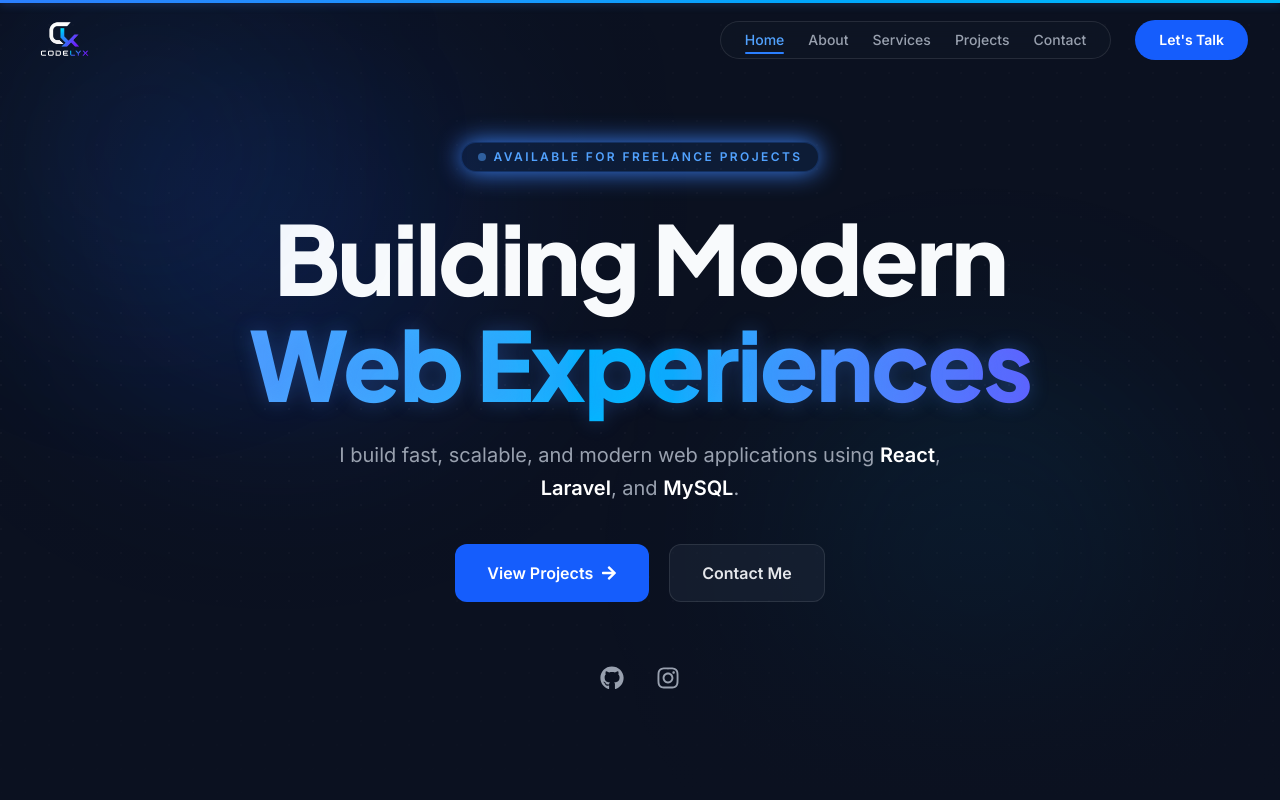
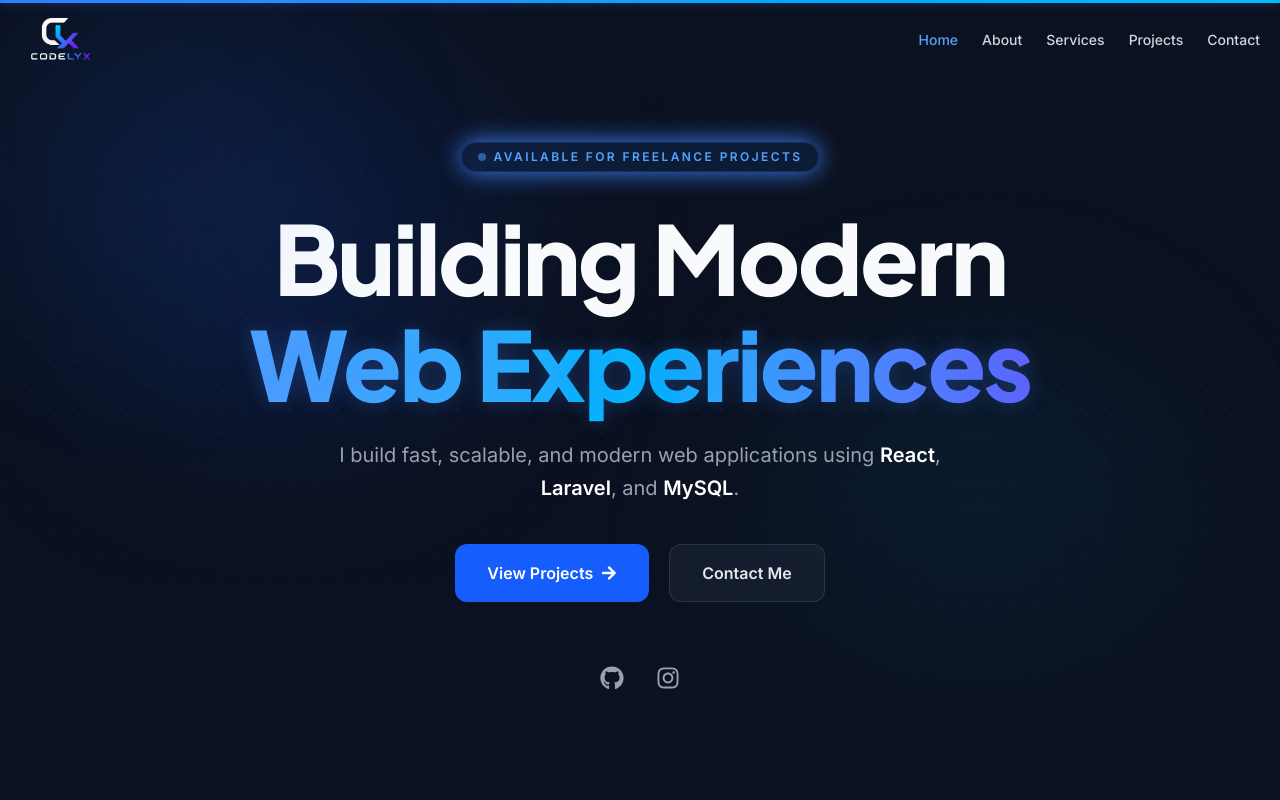
Before and after one commit to zaidmariam/codelyx, a React (Vite) app: page / in a window 1280 px wide. Shown: the top 800 px of the page. Built offline with nearby package versions, Linux system fonts and the light colour scheme.

Commit message:
modifier

```diff
--- a/src/components/Navbar.jsx
+++ b/src/components/Navbar.jsx
@@ -12,21 +12,22 @@ const links = [
   { name: "Contact", href: "#contact", id: "contact" },
 ];
 
+
 export default function Navbar() {
 
-  const [open, setOpen] = useState(false);
-  const [scrolled, setScrolled] = useState(false);
-  const [activeSection, setActiveSection] = useState("home");
+  const [open,setOpen] = useState(false);
+  const [scrolled,setScrolled] = useState(false);
+  const [activeSection,setActiveSection] = useState("home");
 
-  const isScrolling = useRef(false);
+  const scrolling = useRef(false);
 
 
+  useEffect(()=>{
 
-  // Scroll background
-  useEffect(() => {
+    const handleScroll=()=>{
 
-    const handleScroll = () => {
       setScrolled(window.scrollY > 20);
+
     };
 
 
@@ -36,28 +37,28 @@ export default function Navbar() {
     );
 
 
-    return () => {
-      window.removeEventListener(
+    return ()=>window.removeEventListener(
       "scroll",
       handleScroll
     );
-    };
 
-  }, []);
+
+  },[]);
 
 
 
-
-  // Active section
-  useEffect(() => {
+  useEffect(()=>{
 
 
     const observer = new IntersectionObserver(
       (entries)=>{
 
-        entries.forEach((entry)=>{
+        entries.forEach(entry=>{
 
-          if(entry.isIntersecting && !isScrolling.current){
+          if(
+            entry.isIntersecting &&
+            !scrolling.current
+          ){
 
             setActiveSection(entry.target.id);
 
@@ -67,14 +68,12 @@ export default function Navbar() {
 
       },
       {
-        rootMargin:"-30% 0px -60% 0px",
-        threshold:0
+        rootMargin:"-30% 0px -60% 0px"
       }
     );
 
 
-
-    links.forEach((link)=>{
+    links.forEach(link=>{
 
       const section =
       document.getElementById(link.id);
@@ -87,23 +86,16 @@ export default function Navbar() {
     });
 
 
-
     return ()=>observer.disconnect();
 
 
-  }, []);
+  },[]);
 
 
 
-
-  // Smooth scroll function
-  const handleScrollTo = (
-    e,
-    id
-  )=>{
+  const scrollToSection=(e,id)=>{
 
     e.preventDefault();
-
 
     const section =
     document.getElementById(id);
@@ -111,38 +103,28 @@ export default function Navbar() {
 
     if(section){
 
-      isScrolling.current = true;
+      scrolling.current=true;
 
       setActiveSection(id);
 
       setOpen(false);
 
 
-      const offset = 90;
-
-
-      const position =
-      section.getBoundingClientRect().top +
-      window.scrollY -
-      offset;
-
-
-
       window.scrollTo({
 
-        top:position,
+        top:
+        section.offsetTop - 80,
 
         behavior:"smooth"
 
       });
 
 
-
       setTimeout(()=>{
 
-        isScrolling.current=false;
+        scrolling.current=false;
 
-      },800);
+      },700);
 
     }
 
@@ -150,51 +132,19 @@ export default function Navbar() {
 
 
 
+  return (
 
-  // Close menu on resize
-  useEffect(()=>{
-
-    const resize = ()=>{
-
-      if(window.innerWidth >= 1024){
-
-        setOpen(false);
-
-      }
-
-    };
-
-
-    window.addEventListener(
-      "resize",
-      resize
-    );
-
-
-    return ()=>{
-
-      window.removeEventListener(
-        "resize",
-        resize
-      );
-
-    };
-
-
-  },[]);
-
-
-
-  return (
     <header
       className={`
       fixed
       top-0
       left-0
       w-full
-      z-[10000]
+      h-20
+      z-[99999]
       transition-all
       duration-300
+
       ${
         scrolled || open
         ?
@@ -204,39 +154,37 @@ export default function Navbar() {
       }
       `}
     >
+
+
       <div
         className="
         max-w-7xl
         mx-auto
-        px-4
-        sm:px-6
-        lg:px-8
-        h-16
-        sm:h-20
+        h-full
+        px-5
         flex
         items-center
         justify-between
         "
       >
 
+
+
         {/* LOGO */}
 
         <a
           href="#home"
-          onClick={(e)=>handleScrollTo(e,"home")}
+          onClick={(e)=>scrollToSection(e,"home")}
         >
 
           <img
             src="/logoo.png"
-            alt="Logo"
+            alt="logo"
             className="
-            h-10
-            sm:h-12
-            lg:h-16
-            w-auto
+            w-16
+            sm:w-20
+            h-auto
             object-contain
-            hover:scale-105
-            transition
             "
           />
 
@@ -244,7 +192,9 @@ export default function Navbar() {
 
 
 
-        {/* DESKTOP MENU */}
+
+
+        {/* DESKTOP */}
 
         <nav
           className="
@@ -255,99 +205,33 @@ export default function Navbar() {
           "
         >
 
-          <div
-            className="
-            flex
-            gap-6
-            bg-[#111827]/50
-            border
-            border-white/10
-            px-6
-            py-2
-            rounded-full
-            backdrop-blur
-            "
-          >
-
           {
-              links.map((link)=>{
-
-                const active =
-                activeSection === link.id;
-
-
-                return (
+            links.map(link=>(
 
               <a
                 key={link.id}
                 href={link.href}
-                    onClick={(e)=>handleScrollTo(e,link.id)}
+                onClick={(e)=>scrollToSection(e,link.id)}
                 className={`
-                    relative
                 text-sm
                 font-medium
-                    transition
+
                 ${
-                      active
+                  activeSection===link.id
                   ?
                   "text-blue-400"
                   :
-                      "text-gray-400 hover:text-white"
+                  "text-gray-300 hover:text-white"
                 }
                 `}
               >
 
                 {link.name}
 
-
-                    {
-                      active && (
-
-                        <motion.span
-                          layoutId="active"
-                          className="
-                          absolute
-                          left-0
-                          right-0
-                          -bottom-1
-                          h-[2px]
-                          bg-blue-500
-                          rounded-full
-                          "
-                        />
-
-                      )
-                    }
-
-
               </a>
 
-                );
-
-              })
+            ))
           }
-
-          </div>
-
-
-
-          <a
-            href="#contact"
-            onClick={(e)=>handleScrollTo(e,"contact")}
-            className="
-            bg-blue-600
-            hover:bg-blue-500
-            text-white
-            px-6
-            py-2.5
-            rounded-full
-            font-semibold
-            text-sm
-            transition
-            "
-          >
-            Let's Talk
-          </a>
 
 
         </nav>
@@ -359,19 +243,25 @@ export default function Navbar() {
         {/* MOBILE BUTTON */}
 
         <button
+
           onClick={()=>setOpen(!open)}
+
           className="
           lg:hidden
+          relative
+          z-[100001]
+          flex
+          items-center
+          justify-center
           text-3xl
-          text-gray-300
-          bg-[#111827]/70
+          text-white
+          bg-[#111827]
           border
           border-white/10
-          p-2
+          p-3
           rounded-xl
-          cursor-pointer
           "
-          aria-label="menu"
+
         >
 
           {
@@ -382,7 +272,9 @@ export default function Navbar() {
             <HiMenu/>
           }
 
+
         </button>
+
 
 
       </div>
@@ -416,102 +308,52 @@ export default function Navbar() {
             y:-20
           }}
 
-              transition={{
-                duration:.25
-              }}
-
           className="
-              lg:hidden
-              absolute
-              top-full
+          fixed
+          top-20
           left-0
           w-full
-              z-[9999]
+          min-h-screen
+          z-[99998]
           bg-[#0B1120]/95
           backdrop-blur-xl
-              border-t
-              border-white/10
           "
-
           >
-
 
             <div
             className="
             flex
             flex-col
-                gap-2
-                px-5
-                py-6
+            gap-4
+            p-6
             "
             >
 
 
             {
-                  links.map((link)=>{
-
-
-                    const active =
-                    activeSection === link.id;
-
-
-
-                    return (
+              links.map(link=>(
 
                 <a
                 key={link.id}
                 href={link.href}
-                        onClick={(e)=>handleScrollTo(e,link.id)}
-                        className={`
-                        block
-                        w-full
-                        px-4
-                        py-3
+                onClick={(e)=>scrollToSection(e,link.id)}
+                className="
+                text-xl
+                text-gray-200
+                py-4
+                px-5
                 rounded-xl
-                        text-base
-                        transition
-                        ${
-                          active
-                          ?
-                          "text-blue-400 bg-blue-500/10"
-                          :
-                          "text-gray-300 hover:text-white hover:bg-white/5"
-                        }
-                        `}
+                hover:bg-white/10
+                "
                 >
 
                   {link.name}
 
                 </a>
 
-                    );
 
-
-                  })
+              ))
             }
-
-
-
-                <a
-                  href="#contact"
-                  onClick={(e)=>handleScrollTo(e,"contact")}
-                  className="
-                  mt-3
-                  text-center
-                  bg-blue-600
-                  hover:bg-blue-500
-                  text-white
-                  py-3
-                  rounded-xl
-                  font-semibold
-                  transition
-                  "
-                >
-
-                  Let's Talk
-
-                </a>
-
 
 
             </div>
@@ -522,12 +364,10 @@ export default function Navbar() {
         )
       }
 
-
       </AnimatePresence>
 
 
     </header>
 
   );
-
 }
```
Lines whose indentation alone changed are shown as unchanged.
